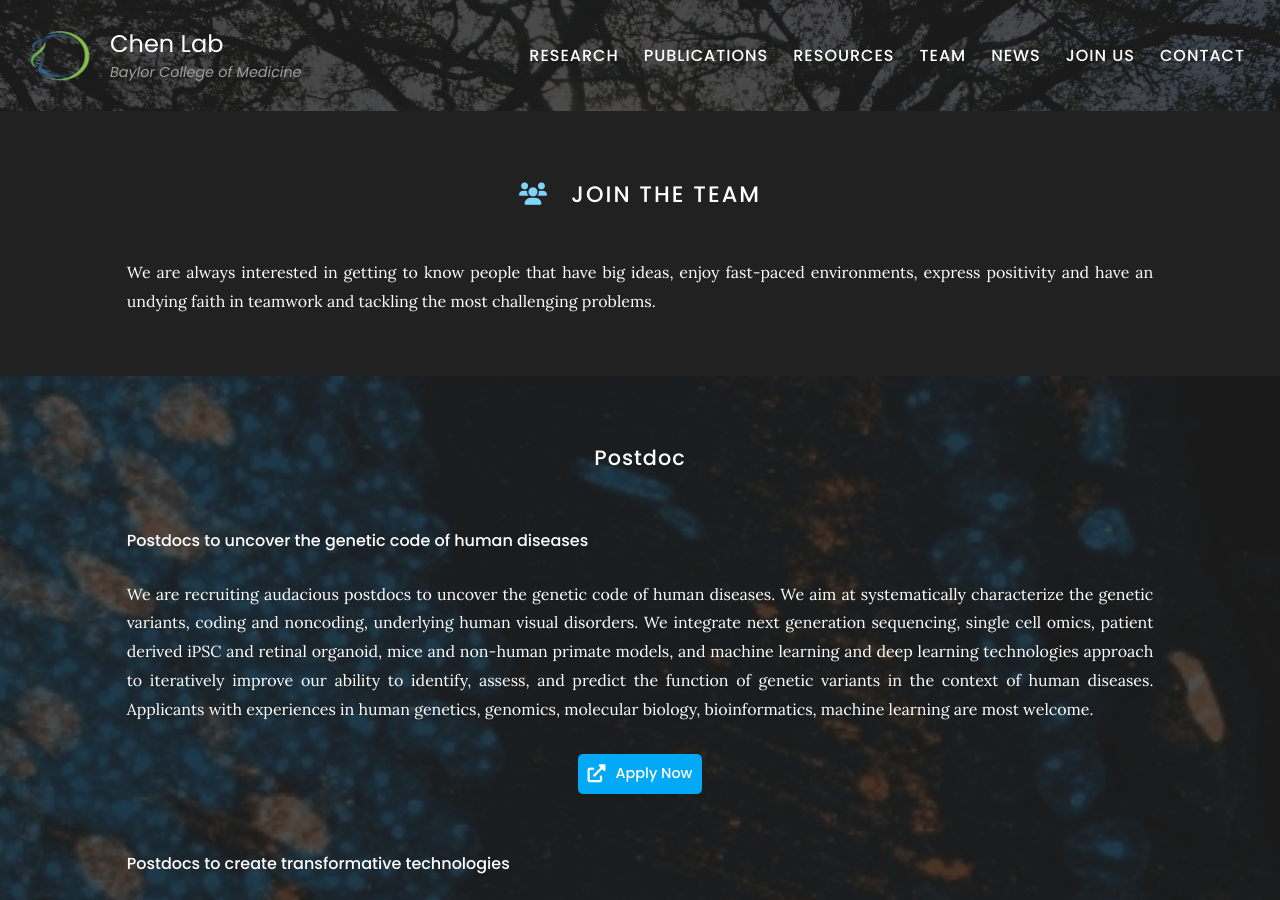
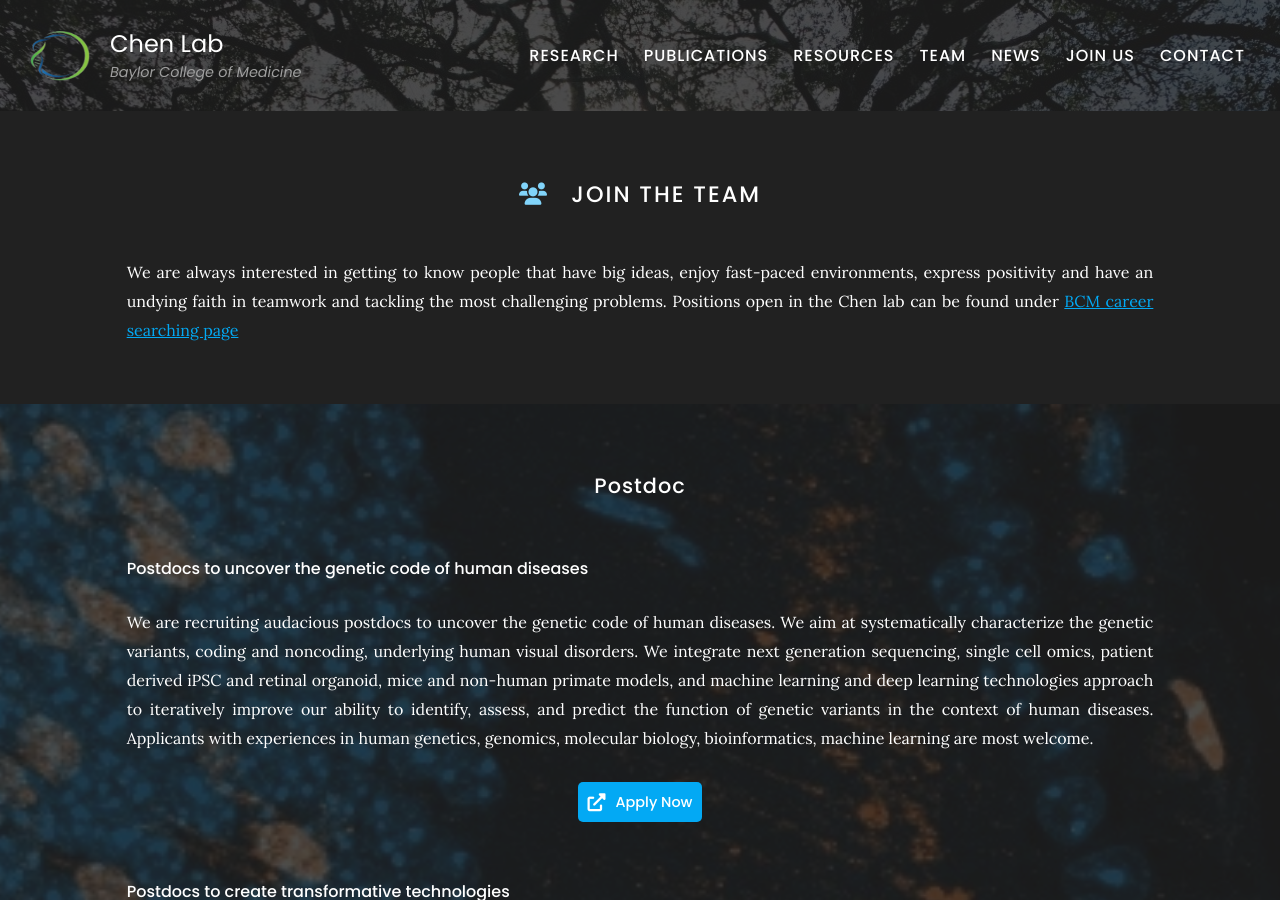
Before and after one commit to RCHENLAB/rchenlab.github.io, a Jekyll site: the page built from Join us/index.md, in a window 1280 px wide and 900 px high. Built offline with Jekyll 4.4.1, drawn with Linux system fonts in a browser that asks for light colours.

Commit message:
Update index.md

```diff
--- a/Join us/index.md
+++ b/Join us/index.md
@@ -8,6 +8,7 @@ nav:
 # <i class="fas fa-users"></i>Join The Team
 
 We are always interested in getting to know people that have big ideas, enjoy fast-paced environments, express positivity and have an undying faith in teamwork and tackling the most challenging problems.
+Positions open in the Chen lab can be found under [BCM career searching page](https://jobs.bcm.edu/search/?createNewAlert=false&q=&optionsFacetsDD_title=&optionsFacetsDD_dept=Molecular+%26+Human+Genetics+-+R.+Chen+%2890006737%29&optionsFacetsDD_department=&optionsFacetsDD_customfield1=)
 
 {% include section.html background="images/regeneration.jpg" dark=true%}
 ## Postdoc
```
